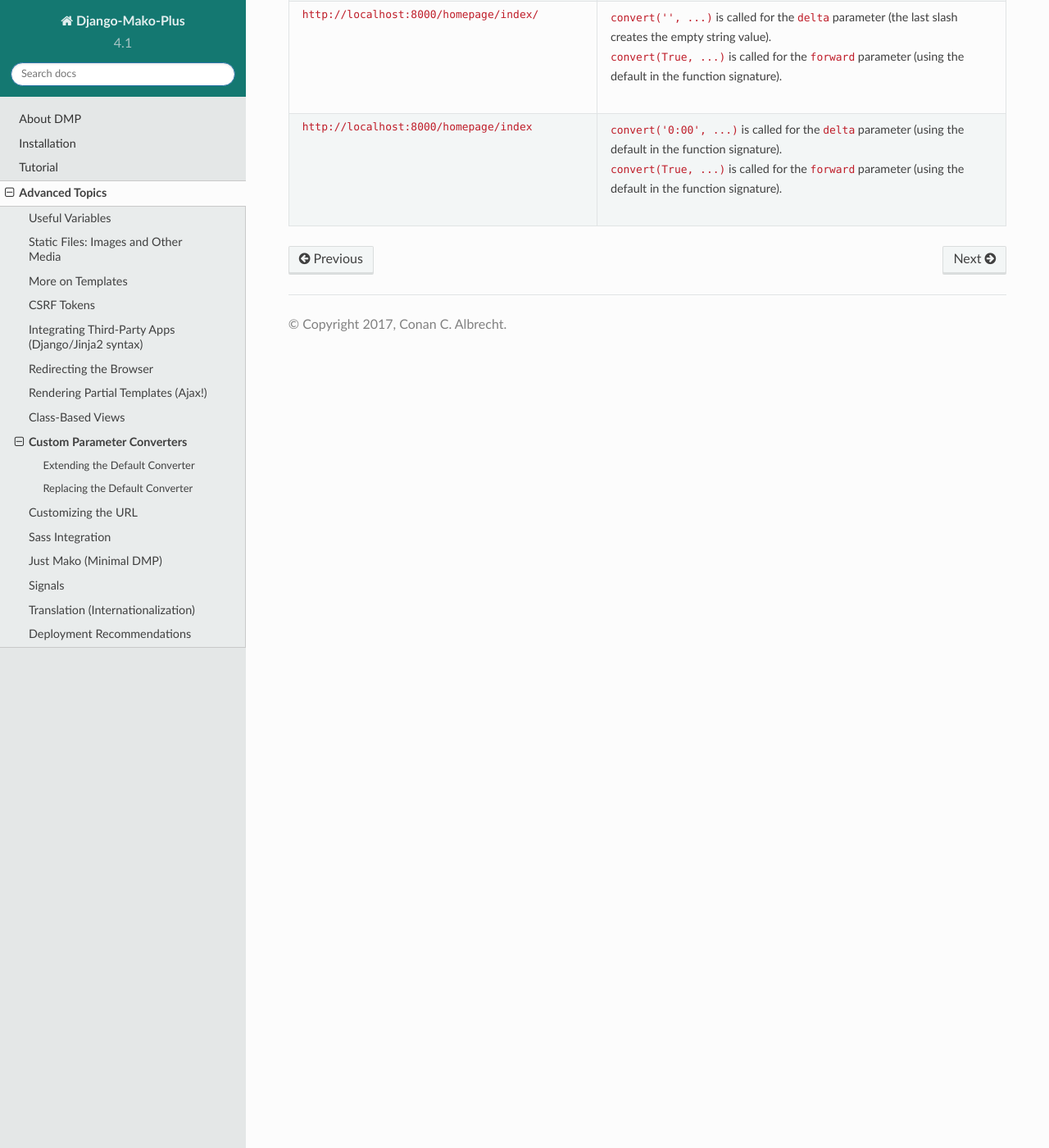
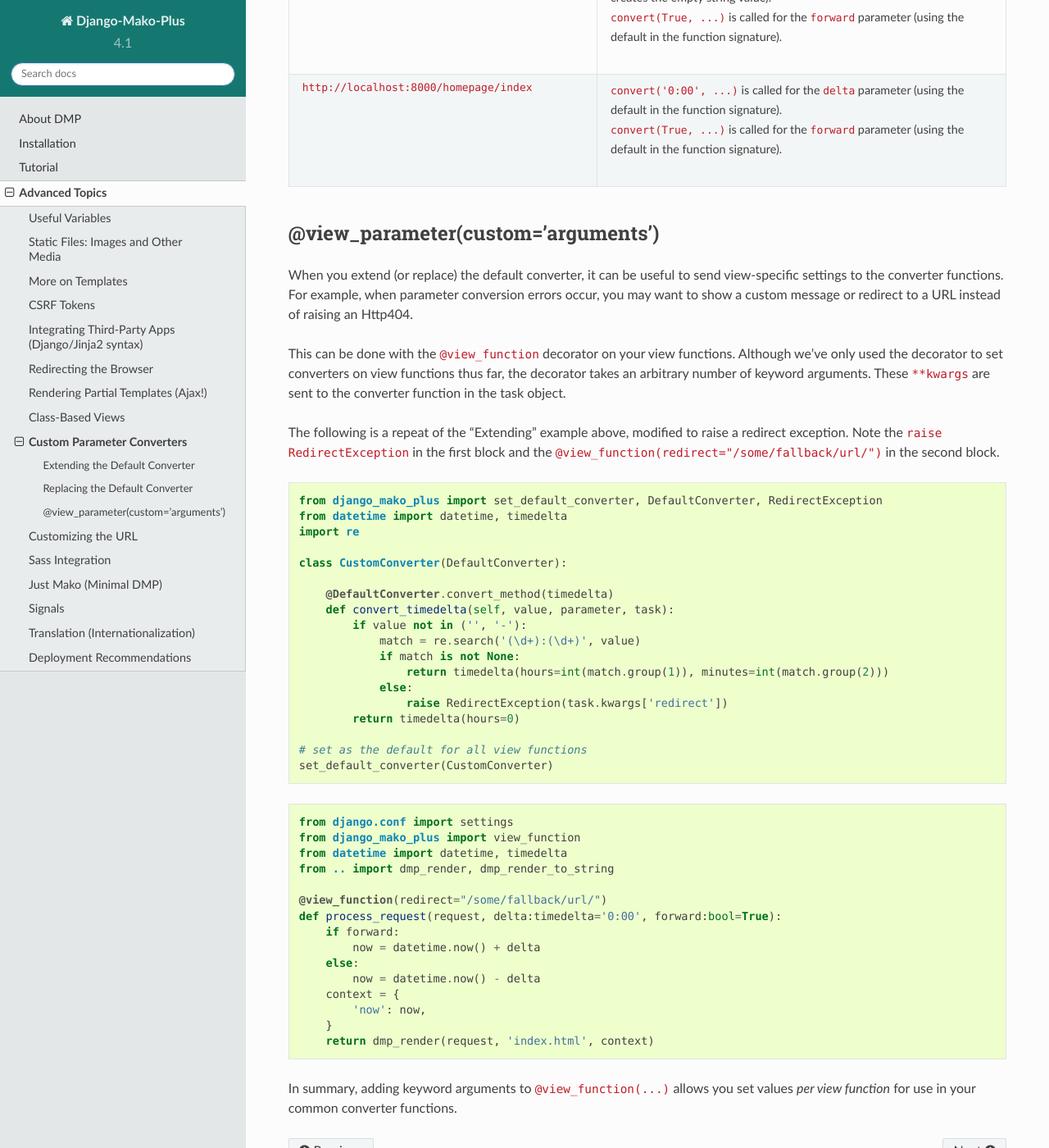
Before and after one commit to doconix/django-mako-plus, a Sphinx documentation site: the page built from docs/topics_urlparams.rst, in a window 1280 px wide and 1400 px high, scrolled down 2894 px. Shown: the whole window at 82% size. Built offline with Sphinx 7.4.7 and the Read the Docs theme 2.0.0, drawn with Linux system fonts in a browser that asks for light colours; some of the changed text lies outside the part shown.

Commit message:
update to tutorial

```diff
--- a/docs/topics_urlparams.rst
+++ b/docs/topics_urlparams.rst
@@ -130,3 +128,56 @@ In this case, the converter is called twice: once for ``delta`` and once for ``f
 |                                                   | | ``convert(True, ...)`` is called for the ``forward`` parameter             |
 |                                                   |    (using the default in the function signature).                            |
 +---------------------------------------------------+------------------------------------------------------------------------------+
+
+
+
+@view_parameter(custom='arguments')
+^^^^^^^^^^^^^^^^^^^^^^^^^^^^^^^^^^^^^^^^^
+
+When you extend (or replace) the default converter, it can be useful to send view-specific settings to the converter functions.  For example, when parameter conversion errors occur, you may want to show a custom message or redirect to a URL instead of raising an Http404.
+
+This can be done with the ``@view_function`` decorator on your view functions.  Although we've only used the decorator to set converters on view functions thus far, the decorator takes an arbitrary number of keyword arguments.  These ``**kwargs`` are sent to the converter function in the task object.
+
+The following is a repeat of the "Extending" example above, modified to raise a redirect exception.  Note the ``raise RedirectException`` in the first block and the ``@view_function(redirect="/some/fallback/url/")`` in the second block.
+
+.. code:: python
+
+    from django_mako_plus import set_default_converter, DefaultConverter, RedirectException
+    from datetime import datetime, timedelta
+    import re
+
+    class CustomConverter(DefaultConverter):
+
+        @DefaultConverter.convert_method(timedelta)
+        def convert_timedelta(self, value, parameter, task):
+            if value not in ('', '-'):
+                match = re.search('(\d+):(\d+)', value)
+                if match is not None:
+                    return timedelta(hours=int(match.group(1)), minutes=int(match.group(2)))
+                else:
+                    raise RedirectException(task.kwargs['redirect'])
+            return timedelta(hours=0)
+
+    # set as the default for all view functions
+    set_default_converter(CustomConverter)
+
+.. code:: python
+
+    from django.conf import settings
+    from django_mako_plus import view_function
+    from datetime import datetime, timedelta
+    from .. import dmp_render, dmp_render_to_string
+
+    @view_function(redirect="/some/fallback/url/")
+    def process_request(request, delta:timedelta='0:00', forward:bool=True):
+        if forward:
+            now = datetime.now() + delta
+        else:
+            now = datetime.now() - delta
+        context = {
+            'now': now,
+        }
+        return dmp_render(request, 'index.html', context)
+
+
+In summary, adding keyword arguments to ``@view_function(...)`` allows you set values *per view function* for use in your common converter functions.
--- a/docs/tutorial_urlparams.rst
+++ b/docs/tutorial_urlparams.rst
@@ -227,4 +227,3 @@ If you feel confused, consult the following table for advice:
 +----------------------------------------------+---------------------------------------------------------------------------------------------+
 | Directly access the URL parts.               | Simply `access the request.urlparams list <request.urlparams_>`_ directly.                  |
 +----------------------------------------------+---------------------------------------------------------------------------------------------+
-/topics_urlparams.html#replacing-the-default-converter
```
Also changed, not shown: other parts of docs/topics_urlparams.rst (+0 -2 lines), 2 other files.
